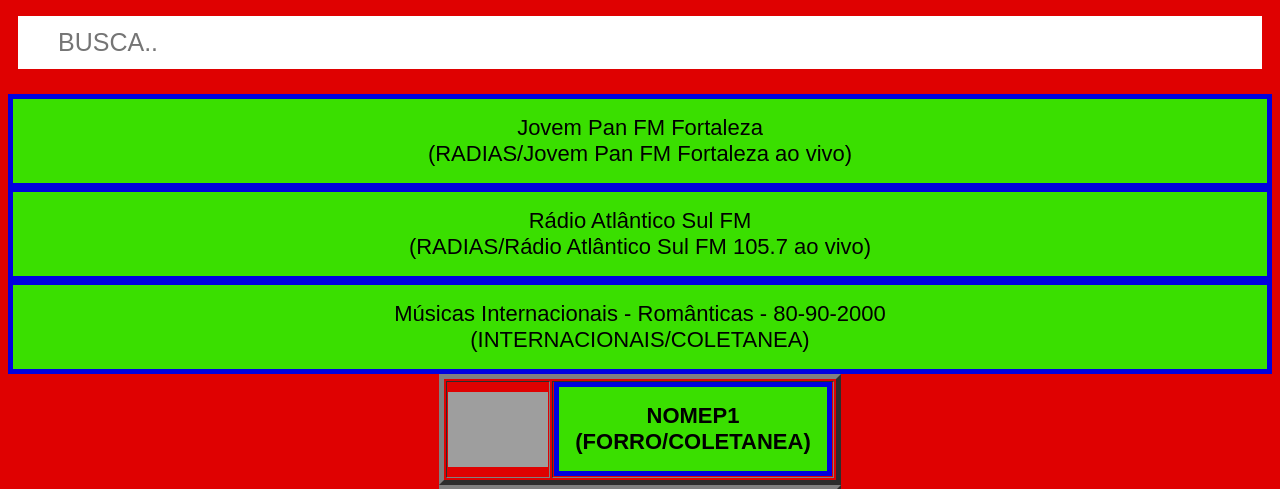
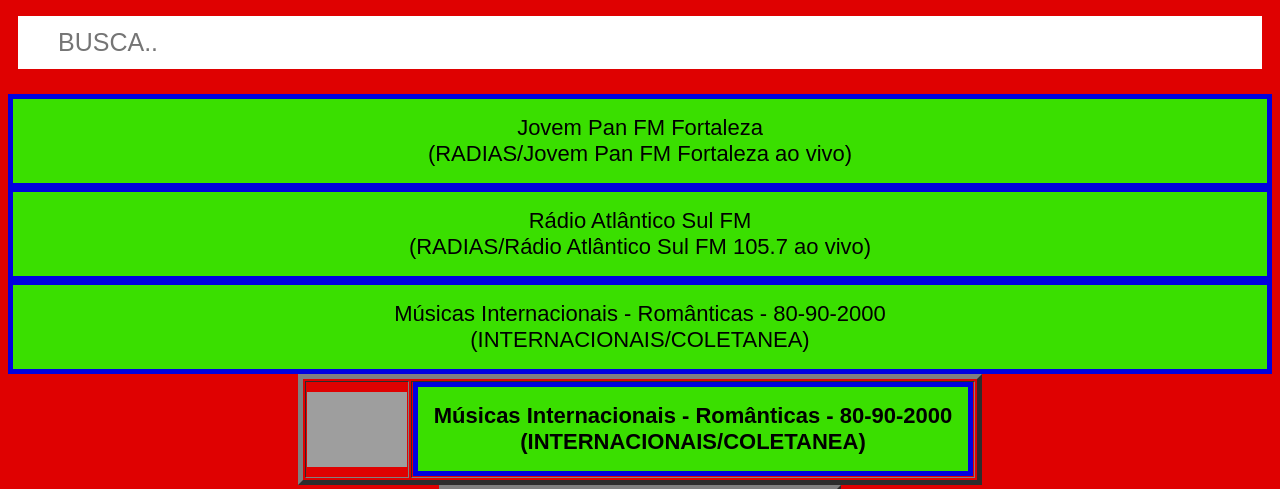
Before and after one commit to santos246/MINHAS-MUSICAS-BUSCA, a plain HTML site: page index.html in a window 1280 px wide. Shown: the part 239-728 px from the top of the page. Drawn offline with Linux system fonts and the light colour scheme; grey boxes are pictures that could not be loaded.

Commit message:
Update index.html

```diff
--- a/index.html
+++ b/index.html
@@ -126,8 +126,8 @@ LINK
 <table border="5"><tr><th><img src="
 https://i2.wp.com/maistocadas.mus.br/wp-content/uploads/2019/10/musicas-internacionais-antigas-396x325.png?resize=253%2C189&ssl=1
 " width="100"></th>
-<th><a name="&&&NOMEP1" id="&&&NOMEP1"></a>
-<li><a href="NOMEDAPAGINA/1 - Copia.html#NOMEP1">NOMEP1<br/>(FORRO/COLETANEA)</a></th>
+<th><a name="&&&Músicas Internacionais - Românticas - 80-90-2000" id="&&&Músicas Internacionais - Românticas - 80-90-2000"></a>
+<li><a href="INTERNACIONAIS/1 - Copia.html#Músicas Internacionais - Românticas - 80-90-2000">Músicas Internacionais - Românticas - 80-90-2000<br/>(INTERNACIONAIS/COLETANEA)</a></li></th>
 </tr></table></li>
 <!--------------------------------------------------------->
 <table border="5"><tr><th><img src="
```
